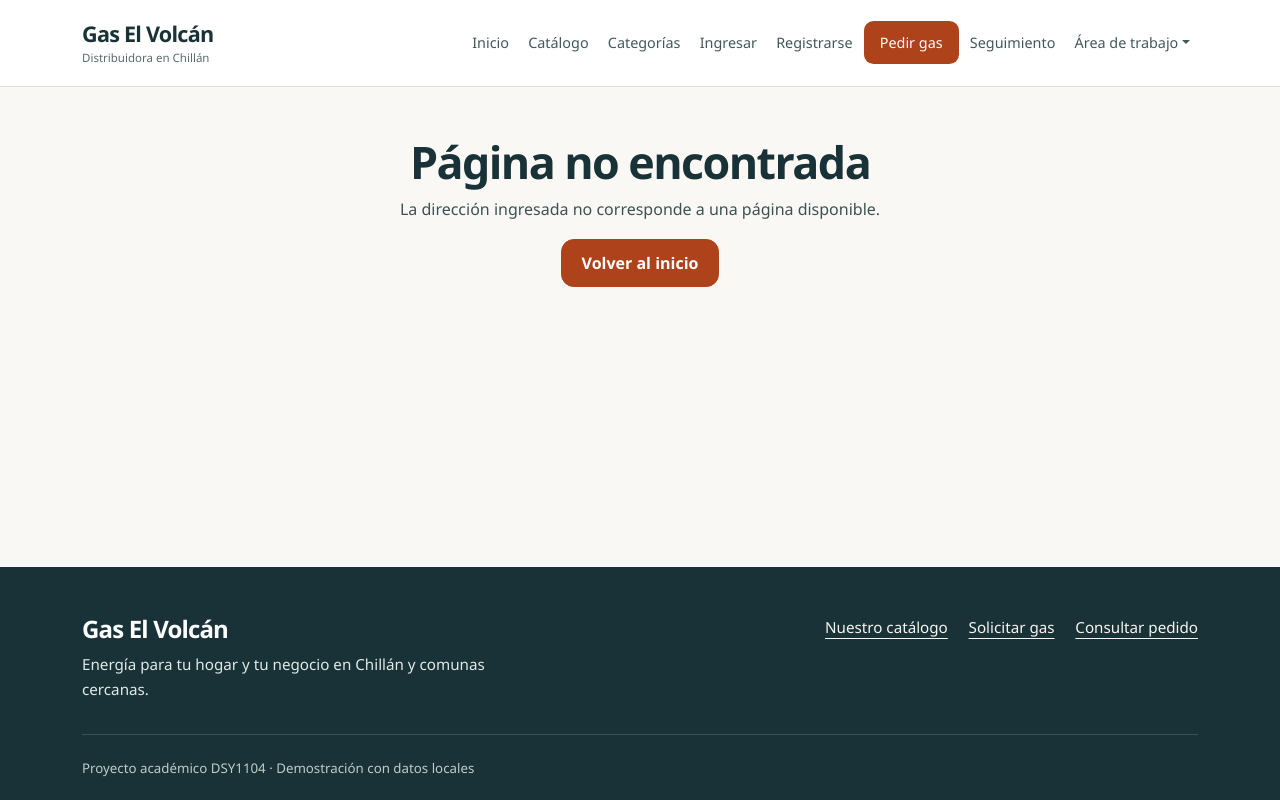
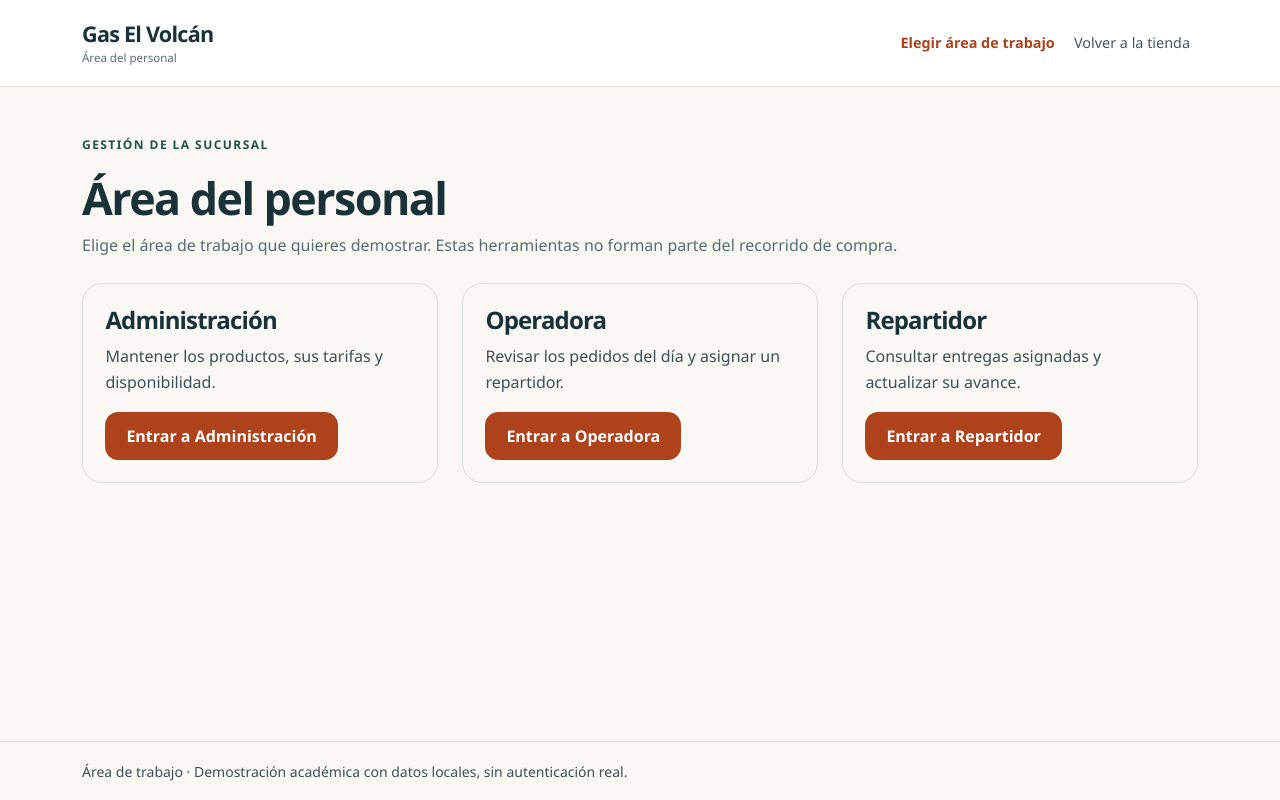
Before and after one commit to vicenteehueichapan-boop/ProtecoFullstackllVolcan, a React (Vite) app: page /personal in a window 1280 px wide. Built offline with nearby package versions, Linux system fonts and the light colour scheme.

Commit message:
Separa la tienda del área de trabajo del personal

```diff
--- a/src/components/organisms/BarraNavegacion.jsx
+++ b/src/components/organisms/BarraNavegacion.jsx
@@ -1,9 +1,9 @@
-import { Container, Nav, Navbar, NavDropdown } from 'react-bootstrap'
+import { Container, Nav, Navbar } from 'react-bootstrap'
 import { NavLink } from 'react-router-dom'
 
 export default function BarraNavegacion() {
   return (
-    <Navbar expand="xl" className="navegacion-volcan" collapseOnSelect>
+    <Navbar expand="xl" className="navegacion-volcan" collapseOnSelect aria-label="Navegación de la tienda">
       <Container>
         <Navbar.Brand as={NavLink} className="marca-navegacion" to="/">
           <span>Gas El Volcán</span>
@@ -25,11 +25,6 @@ export default function BarraNavegacion() {
             <Nav.Link as={NavLink} to="/registro" eventKey="registro">Registrarse</Nav.Link>
             <Nav.Link as={NavLink} to="/nuevo-pedido" eventKey="pedido" className="accion-pedido">Pedir gas</Nav.Link>
             <Nav.Link as={NavLink} to="/seguimiento" eventKey="seguimiento">Seguimiento</Nav.Link>
-            <NavDropdown title="Área de trabajo" id="navegacion-personal">
-              <NavDropdown.Item as={NavLink} to="/administracion/productos" eventKey="productos">Productos</NavDropdown.Item>
-              <NavDropdown.Item as={NavLink} to="/operadora/pedidos" eventKey="operadora">Operadora</NavDropdown.Item>
-              <NavDropdown.Item as={NavLink} to="/repartidor/entregas" eventKey="repartidor">Repartidor</NavDropdown.Item>
-            </NavDropdown>
           </Nav>
         </Navbar.Collapse>
       </Container>
--- /dev/null
+++ b/src/components/organisms/BarraPersonal.jsx
@@ -0,0 +1,22 @@
+import { Container, Nav, Navbar } from 'react-bootstrap'
+import { NavLink } from 'react-router-dom'
+
+export default function BarraPersonal() {
+  return (
+    <Navbar expand="md" className="navegacion-volcan" collapseOnSelect aria-label="Navegación del personal">
+      <Container>
+        <Navbar.Brand as={NavLink} to="/personal" className="marca-navegacion">
+          <span>Gas El Volcán</span>
+          <small>Área del personal</small>
+        </Navbar.Brand>
+        <Navbar.Toggle aria-controls="menu-personal" label="Abrir o cerrar menú del personal" />
+        <Navbar.Collapse id="menu-personal">
+          <Nav className="ms-auto">
+            <Nav.Link as={NavLink} to="/personal" eventKey="personal">Elegir área de trabajo</Nav.Link>
+            <Nav.Link as={NavLink} to="/" eventKey="tienda">Volver a la tienda</Nav.Link>
+          </Nav>
+        </Navbar.Collapse>
+      </Container>
+    </Navbar>
+  )
+}
--- a/src/components/organisms/PiePagina.jsx
+++ b/src/components/organisms/PiePagina.jsx
@@ -15,6 +15,7 @@ export default function PiePagina() {
               <Link to="/catalogo">Nuestro catálogo</Link>
               <Link to="/nuevo-pedido">Solicitar gas</Link>
               <Link to="/seguimiento">Consultar pedido</Link>
+              <Link to="/personal">Acceso del personal</Link>
             </nav>
           </Col>
         </Row>
--- /dev/null
+++ b/src/components/templates/PlantillaPersonal.jsx
@@ -0,0 +1,20 @@
+import { Container } from 'react-bootstrap'
+import { Outlet } from 'react-router-dom'
+import BarraPersonal from '../organisms/BarraPersonal'
+
+export default function PlantillaPersonal() {
+  return (
+    <div className="d-flex flex-column min-vh-100">
+      <a href="#contenido-personal" className="saltar-contenido">Saltar al contenido</a>
+      <BarraPersonal />
+      <main id="contenido-personal" className="flex-grow-1" tabIndex={-1}>
+        <Outlet />
+      </main>
+      <footer className="py-3 border-top">
+        <Container>
+          <small>Área de trabajo · Demostración académica con datos locales, sin autenticación real.</small>
+        </Container>
+      </footer>
+    </div>
+  )
+}
--- /dev/null
+++ b/src/pages/AccesoPersonal.jsx
@@ -0,0 +1,33 @@
+import { Button, Card, Col, Container, Row } from 'react-bootstrap'
+import { Link } from 'react-router-dom'
+
+const areasPersonal = [
+  { nombre: 'Administración', descripcion: 'Mantener los productos, sus tarifas y disponibilidad.', ruta: '/administracion/productos' },
+  { nombre: 'Operadora', descripcion: 'Revisar los pedidos del día y asignar un repartidor.', ruta: '/operadora/pedidos' },
+  { nombre: 'Repartidor', descripcion: 'Consultar entregas asignadas y actualizar su avance.', ruta: '/repartidor/entregas' },
+]
+
+export default function AccesoPersonal() {
+  return (
+    <Container as="section" className="py-5">
+      <p className="sobretitulo">Gestión de la sucursal</p>
+      <h1>Área del personal</h1>
+      <p className="text-secondary mb-4">Elige el área de trabajo que quieres demostrar. Estas herramientas no forman parte del recorrido de compra.</p>
+      <Row className="g-4">
+        {areasPersonal.map((area) => (
+          <Col md={4} key={area.ruta}>
+            <Card className="h-100">
+              <Card.Body className="d-flex flex-column">
+                <Card.Title as="h2" className="h4">{area.nombre}</Card.Title>
+                <Card.Text>{area.descripcion}</Card.Text>
+                <Button as={Link} to={area.ruta} className="mt-auto align-self-start">
+                  Entrar a {area.nombre}
+                </Button>
+              </Card.Body>
+            </Card>
+          </Col>
+        ))}
+      </Row>
+    </Container>
+  )
+}
--- a/src/routes/RutasAplicacion.jsx
+++ b/src/routes/RutasAplicacion.jsx
@@ -1,5 +1,7 @@
 import { Route, Routes } from 'react-router-dom'
 import PlantillaPublica from '../components/templates/PlantillaPublica'
+import PlantillaPersonal from '../components/templates/PlantillaPersonal'
+import AccesoPersonal from '../pages/AccesoPersonal'
 import Catalogo from '../pages/Catalogo'
 import Inicio from '../pages/Inicio'
 import Ingreso from '../pages/Ingreso'
@@ -30,10 +32,13 @@ export default function RutasAplicacion() {
         <Route path="pedido-no-realizado" element={<PedidoNoRealizado />} />
         <Route path="seguimiento" element={<SeguimientoPedido />} />
         <Route path="seguimiento/:id" element={<SeguimientoPedido />} />
+        <Route path="*" element={<PaginaNoEncontrada />} />
+      </Route>
+      <Route element={<PlantillaPersonal />}>
+        <Route path="personal" element={<AccesoPersonal />} />
         <Route path="administracion/productos" element={<AdministrarProductos />} />
         <Route path="operadora/pedidos" element={<OperadoraPedidos />} />
         <Route path="repartidor/entregas" element={<RepartidorEntregas />} />
-        <Route path="*" element={<PaginaNoEncontrada />} />
       </Route>
     </Routes>
   )
```
Also changed, not shown: 2 other files (tests, documents, lock files or other folders).
